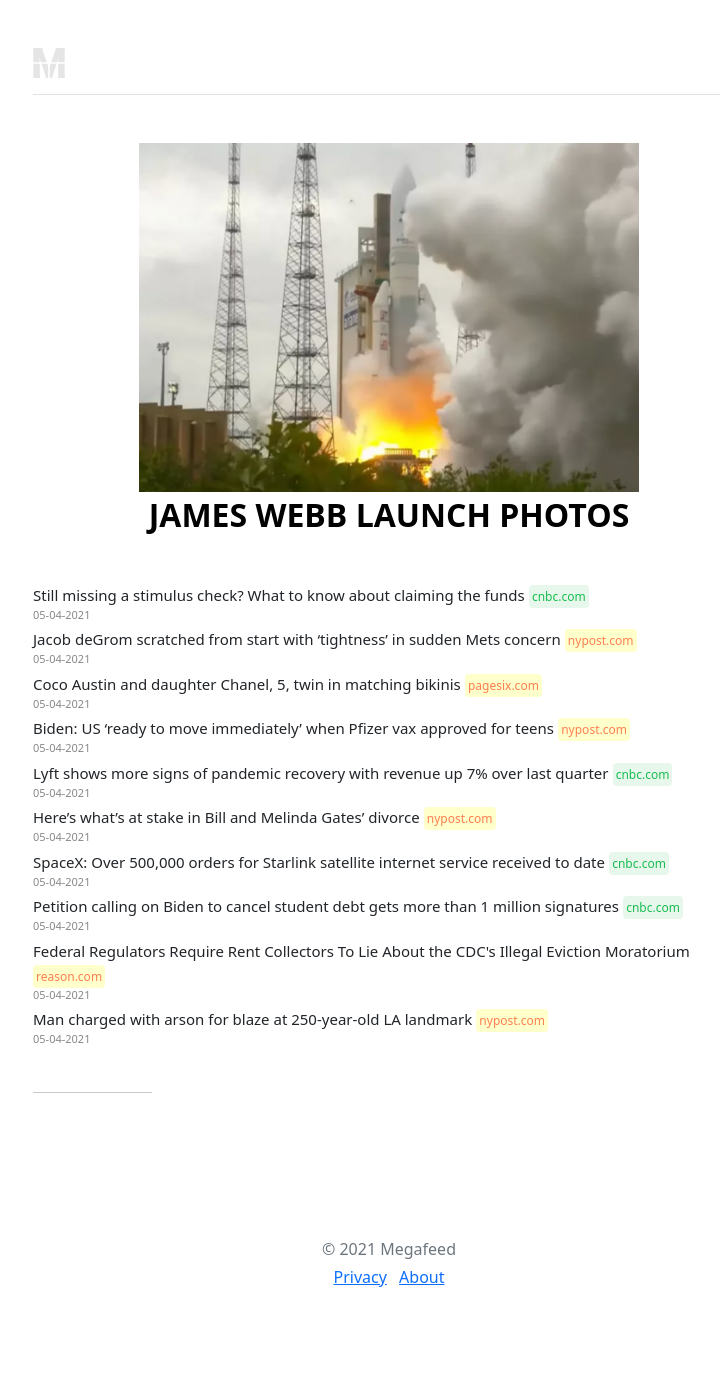
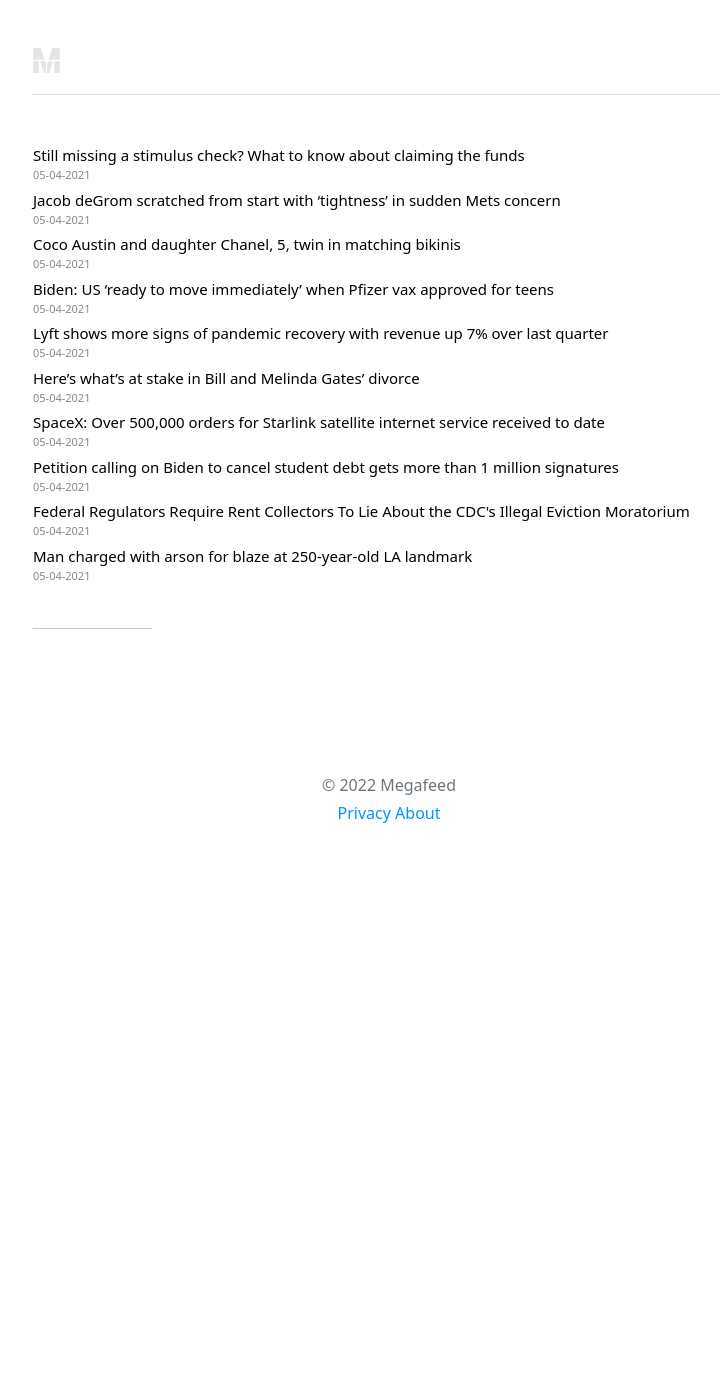
Before and after one commit to cwargas/colorstat_feed, a Flask app: template templates/home.html in a window 1280 px wide. Shown: the whole page, without its empty margins (251-971 px from the left). After the commit the page ends 823 px from the top, so only its background shows below. Run offline with Flask 2, Linux system fonts and the light colour scheme; the template is opened without the code that fills it: values that come from a table or form of the project are taken from there, others are empty; data comes from the database, SQL or seed files in the repository.

Commit message:
Various style changes

```diff
--- a/app.py
+++ b/app.py
@@ -131,7 +131,7 @@
 import downloader
 import threading
 
-LOCAL = False
+LOCAL = True
 if LOCAL: # Use below if running on localhost
     if __name__ == '__main__':
         # start downloader in a separate thread
--- a/static/style.css
+++ b/static/style.css
@@ -13,6 +13,10 @@
 }
 
 
+
+img {
+    padding-bottom: 5px;
+}
 
 a.science {
     font-size: 12px;
@@ -155,3 +159,26 @@
 .article-content {
     font-size: 15px;
 }
+
+.main-feed {
+    font-size: 15px;
+    text-decoration: none;
+    color: #000;
+}
+
+h6 {
+    font-weight: 800;
+    font-size: 14px;
+    font-family: Courier;
+}
+
+a.main-feed:visited {
+    color: #c0c0c0;
+    text-decoration: line-through !important;
+}
+
+.footer  {
+    text-decoration: none !important;
+    color: #0095FF;
+
+}
--- a/templates/base.html
+++ b/templates/base.html
@@ -7,7 +7,7 @@
     <meta name="description" content="">
     <meta name="author" content="Mark Otto, Jacob Thornton, and Bootstrap contributors">
     <meta name="generator" content="Hugo 0.82.0">
-    <meta name="viewport" content="width=device-width, initial-scale=1">
+    <meta name="viewport" content="width=device-width, user-scalable=no">
     <link rel="icon" type="image/x-icon" href="/static/favicon.ico" />
     <link rel="stylesheet" href="https://cdn.jsdelivr.net/npm/bootstrap@5.0.0-beta3/dist/css/bootstrap.min.css"
     integrity="sha384-eOJMYsd53ii+scO/bJGFsiCZc+5NDVN2yr8+0RDqr0Ql0h+rP48ckxlpbzKgwra6" crossorigin="anonymous">
--- a/templates/home.html
+++ b/templates/home.html
@@ -11,22 +11,37 @@
         <a href="/" class="d-flex align-items-center text-dark text-decoration-none">
 
             <!-- LOGO-->
-                        <img src="/static/images/mf_logo_final.png" height="30px">
+            <img class="logo" src="/static/images/mf_logo_final.png" height="30px">
 
         </a>
     </header>
 
-<!--     MAIN HEADLINE-->
+<!--     MAIN HEADLINE ABOVE IMAGE-->
 
-    <center><img src="/static/images/webb.png" class="img-fluid" width="500px"></center>
-    <center><h1 id="headline" class="display-5 fw-bold text-black"><a href="https://www.space.com/james-webb-space-telescope-christmas-launch-photos">JAMES WEBB LAUNCH PHOTOS</a></h1></center>
-    <br><br>
+<!--    <h6>BREAKING...This is text above the main headline.<br>-->
+<!--        image for various news ideas that can be added<br>-->
+<!--        Multi-line text added</h6><br>-->
+
+
+    <!--     MAIN HEADLINE-->
+
+<!--    <center><img src="/static/images/webb.png" class="img-fluid" width="500px"></center>-->
+<!--    <center><h1 id="headline" class="display-5 fw-bold text-black"><a href="https://www.space.com/james-webb-space-telescope-christmas-launch-photos">JAMES WEBB LAUNCH PHOTOS</a></h1></center>-->
+<!--    <br><br>-->
 
 
     {% for article in articles.items %}
-        <span class="article-content">{{article.title}}</span>
-        <a class="{{article.category}}" href="{{article.link}}">{{article.link|domain}}</a>
+
+
+        <a class="main-feed" href="{{article.link}}">{{article.title}}</a>
         <div class="article-pubdate">{{article.published|format_time}}</div>
+
+<!--        OLD DESIGN WITH COLORS-->
+<!--        <span class="article-content">{{article.title}}</span>-->
+<!--        <a class="{{article.category}}" href="{{article.link}}">{{article.link|domain}}</a>-->
+<!--        <div class="article-pubdate">{{article.published|format_time}}</div>-->
+
+
 <!--        <br /> <br />-->
         {% endfor %}
     <br />
@@ -69,11 +84,11 @@
     </div>
 
     <footer class="my-5 pt-5 text-muted text-center text-small">
-        <p class="mb-1">&copy; 2021 Megafeed</p>
-        <ul class="list-inline">
-            <li class="list-inline-item"><a href="#">Privacy</a></li>
-            <li class="list-inline-item"><a href="/about">About</a></li>
-        </ul>
+        <p class="mb-1">&copy; 2022 Megafeed</p>
+
+            <a class="footer" href="#">Privacy</a>
+            <a class="footer" href="/about">About</a>
+
     </footer>
 </div>
 {% if views %}
```
Also changed, not shown: templates/about.html (+14 -14 lines).
